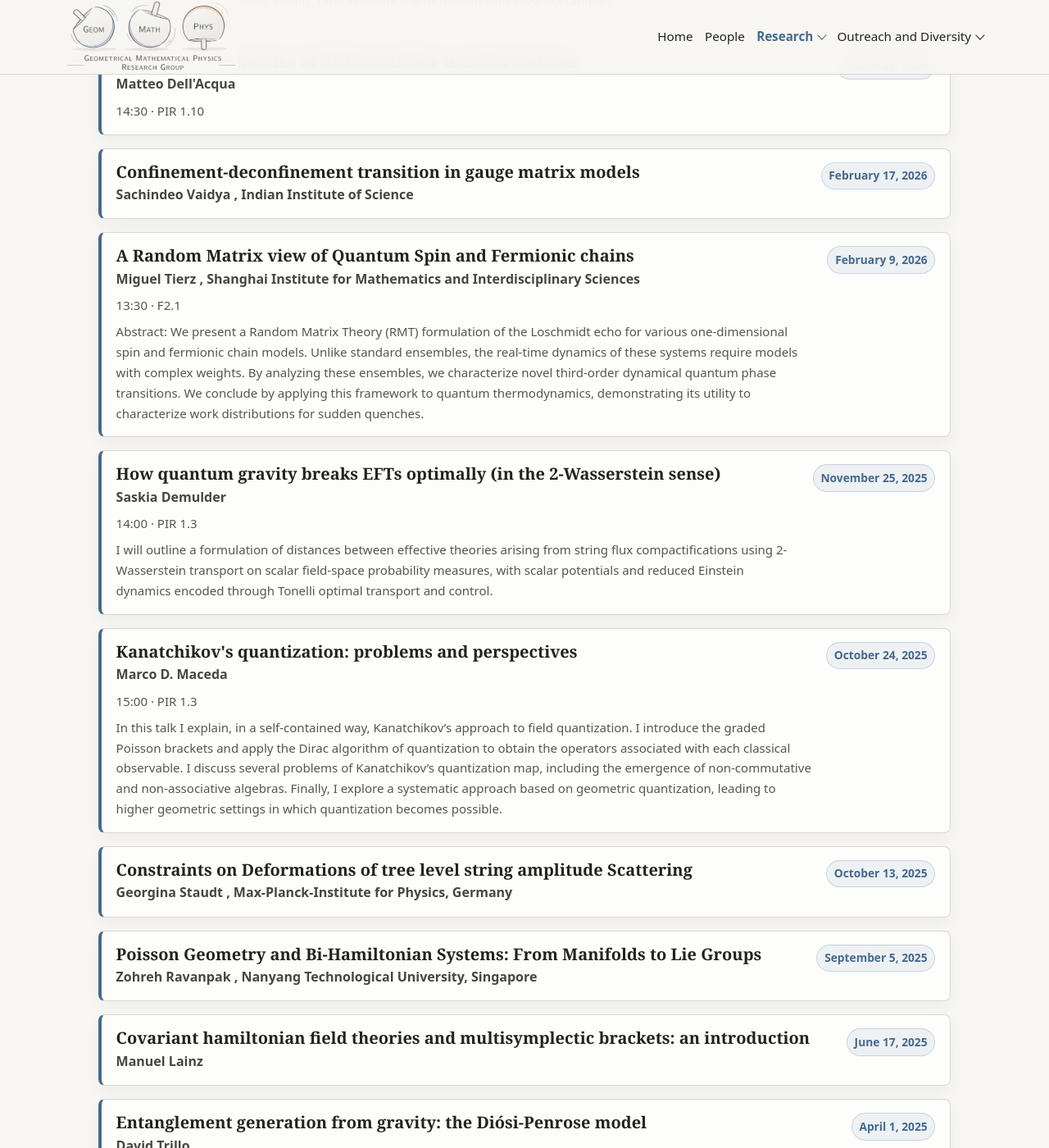
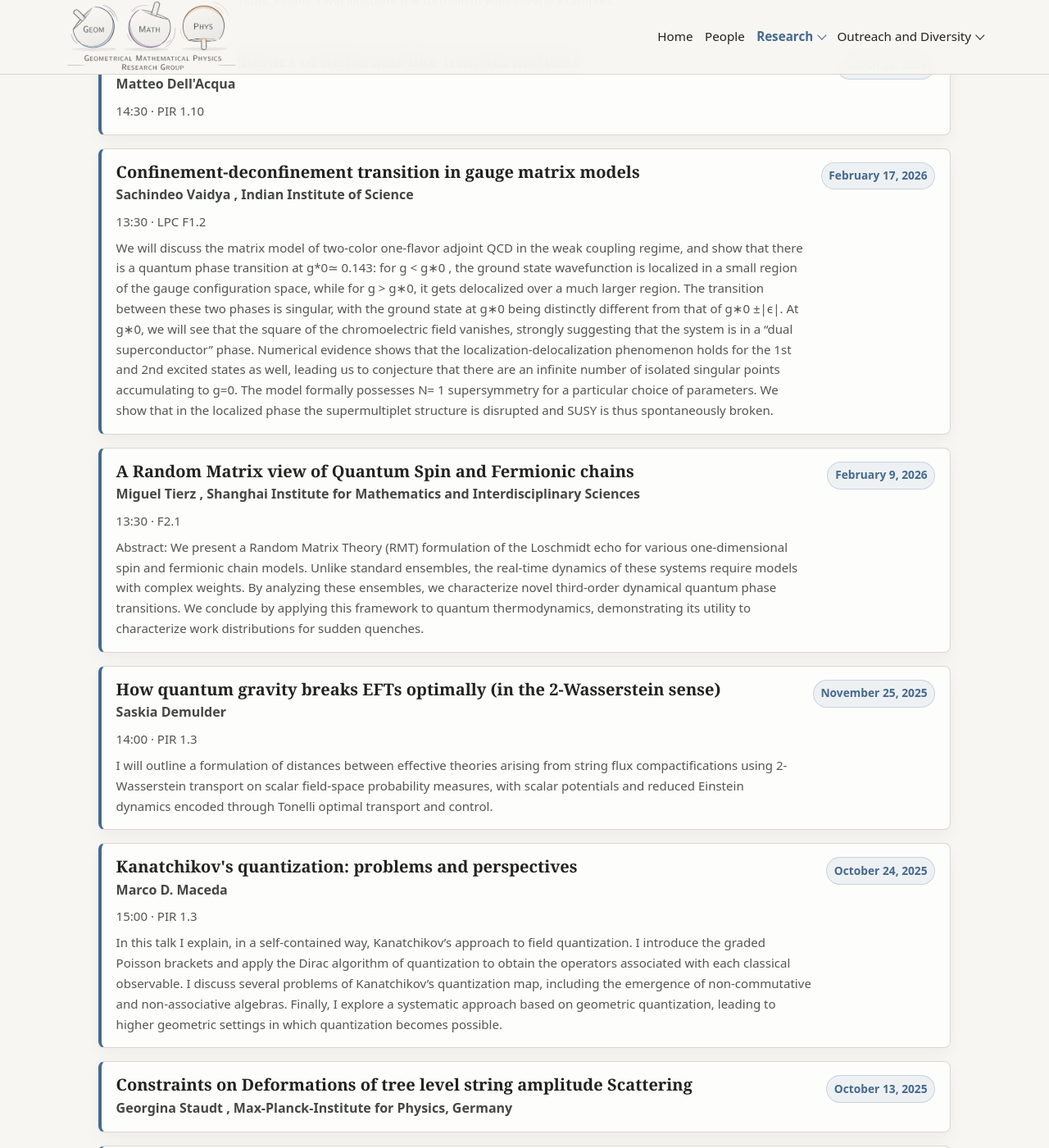
Before and after one commit to GeomMPhys/geommphys.github.io, a Jekyll site: the page built from seminars.md, in a window 1280 px wide and 1400 px high, scrolled down 2816 px. Shown: the whole window at 82% size. Built offline with Jekyll 4.4.1, drawn with Linux system fonts in a browser that asks for light colours; some of the changed text lies outside the part shown.

Commit message:
updated seminar info

```diff
--- a/_data/seminars.yml
+++ b/_data/seminars.yml
@@ -81,9 +81,9 @@
     speaker: "Sachindeo Vaidya"
     affiliation: "Indian Institute of Science"
     date: 2026-02-17
-    time: "TODO"
-    location: "TODO"
-    abstract: "TODO: Add abstract if available."
+    time: "13:30"
+    location: "LPC F1.2"
+    abstract: "We will discuss the matrix model of two-color one-flavor adjoint QCD in the weak coupling regime, and show that there is a quantum phase transition at g*0≃ 0.143: for g < g∗0 , the ground state wavefunction is localized in a small region of the gauge configuration space, while for g > g∗0, it gets delocalized over a much larger region. The transition between these two phases is singular, with the ground state at g∗0 being distinctly different from that of g∗0 ±|ϵ|. At g∗0, we will see that the square of the chromoelectric field vanishes, strongly suggesting that the system is in a “dual superconductor” phase. Numerical evidence shows that the localization-delocalization phenomenon holds for the 1st and 2nd excited states as well, leading us to conjecture that there are an infinite number of isolated singular points accumulating to g=0. The model formally possesses N= 1 supersymmetry for a particular choice of parameters. We show that in the localized phase the supermultiplet structure is disrupted and SUSY is thus spontaneously broken."
 
   - title: "A Random Matrix view of Quantum Spin and Fermionic chains"
     speaker: "Miguel Tierz"
@@ -121,9 +121,9 @@
     speaker: "Zohreh Ravanpak"
     affiliation: "Nanyang Technological University, Singapore"
     date: 2025-09-05
-    time: "TODO"
-    location: "TODO"
-    abstract: "TODO: Add abstract if available."
+    time: "13:30"
+    location: "Online"
+    abstract: "In this talk, I will present an overview of the rich interplay between geometry and dynamics, with Poisson structures at the core of the geometric framework, together with additional structures such as Lie group structures, Nijenhuis structures, and Riemannian metrics. Beginning with the classical theory of Poisson manifolds and Hamiltonian systems, I will discuss how Poisson structures interact with other geometric structures—sometimes subject to compatibility conditions. I will then show how these coupled structures provide a natural setting for bi-Hamiltonian dynamics and dissipative systems. Through examples, we will see how geometry provides an organizing framework for these dynamical systems."
 
   - title: "Covariant hamiltonian field theories and multisymplectic brackets: an introduction"
     speaker: "Manuel Lainz"
@@ -145,8 +145,8 @@
     speaker: "Syksy Räsänen"
     affiliation: "University of Helsinki, Finland"
     date: 2025-03-03
-    time: "TODO"
-    location: "TODO"
+    time: "13:30"
+    location: "LPC F2.1"
     abstract: "TODO: Add abstract if available."
 
   - title: "First-order optimality conditions for non-commutative optimization problems"
```
